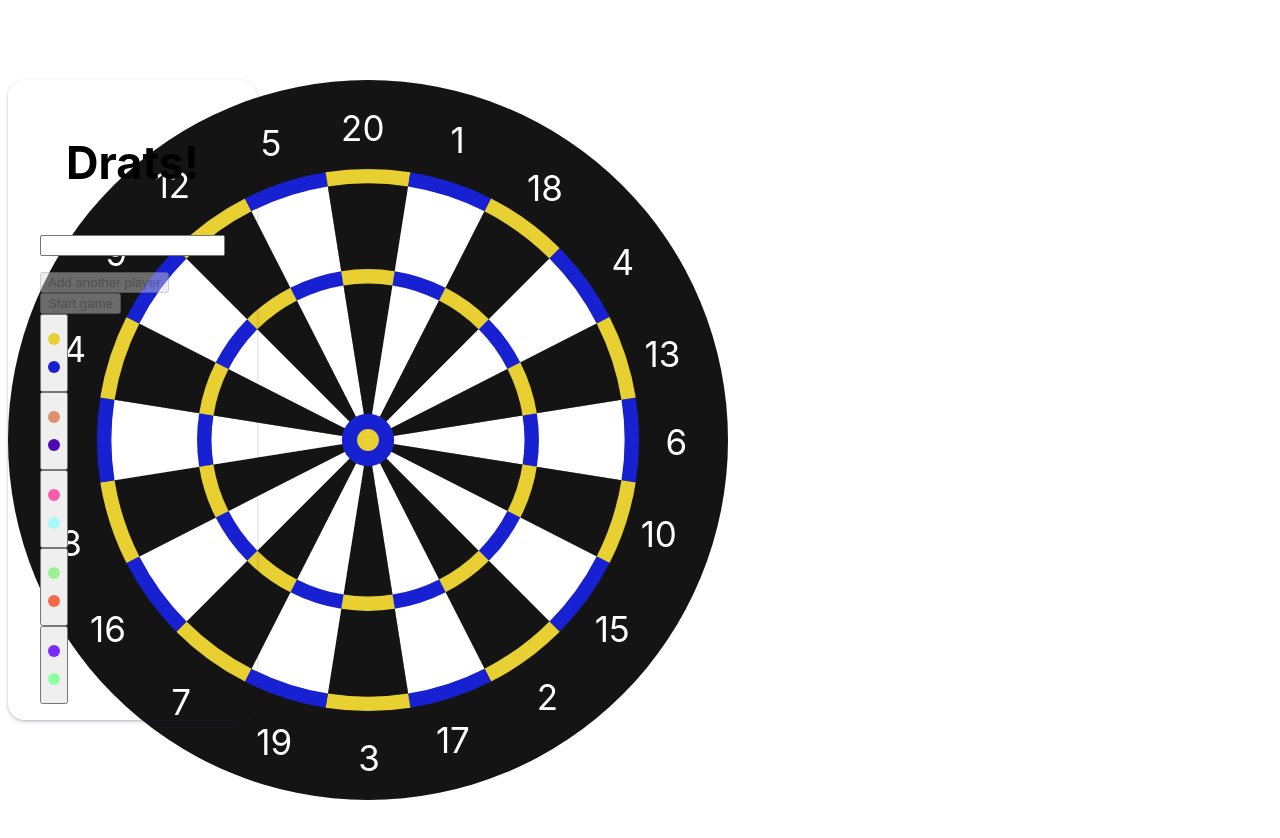
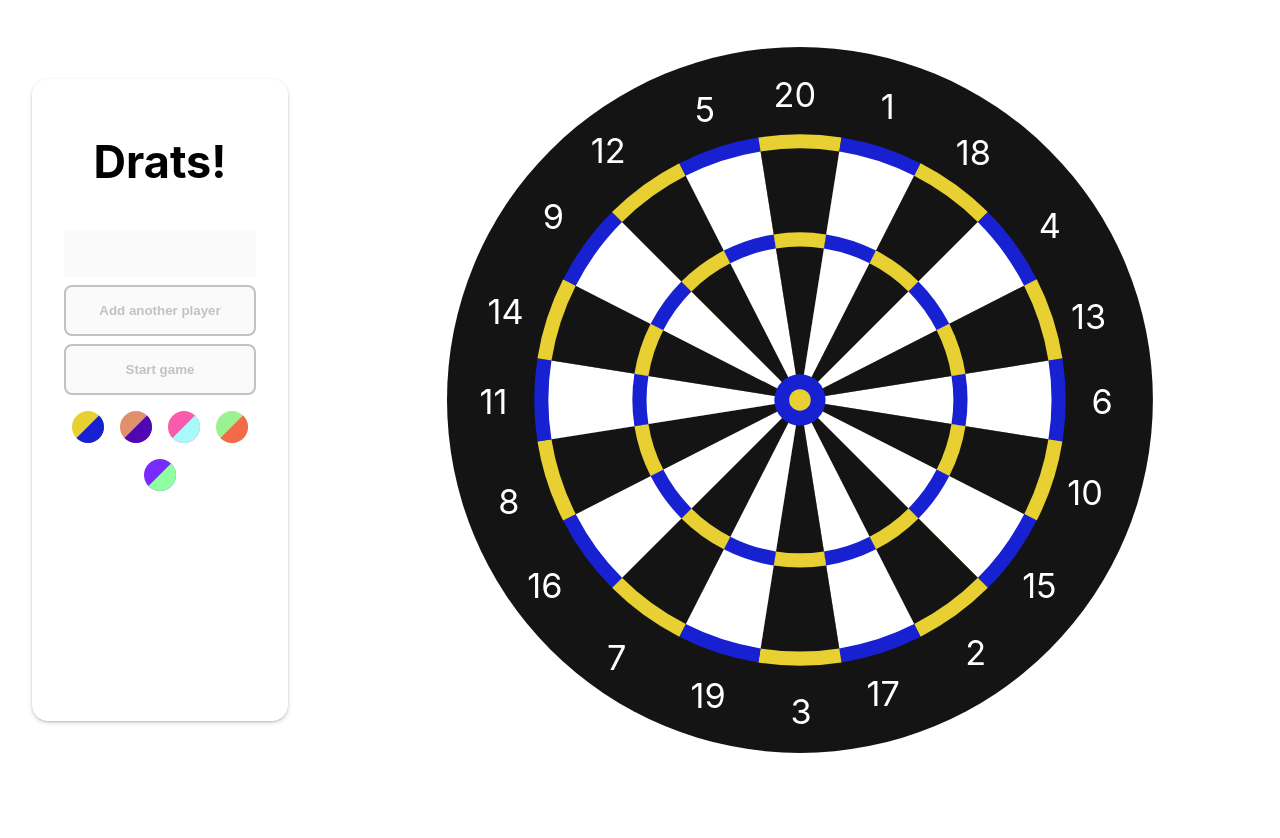
Before and after one commit to domtronn/project-drats, a Svelte app: page / in a window 1280 px wide. Shown: the top 838 px of the page. After the commit the page ends 800 px from the top, so only its background shows below. Built offline with nearby package versions, Linux system fonts and the light colour scheme; what darts-scorer-core would draw is missing.

Commit message:
Put it on the grid, use color interpolation, and enable names

```diff
--- a/package.json
+++ b/package.json
@@ -17,7 +17,9 @@
   },
   "dependencies": {
     "boardgame.io": "^0.42.2",
+    "color": "^3.1.3",
     "darts-scorer-core": "^1.3.0",
+    "mix-color": "^1.1.2",
     "sirv-cli": "^1.0.0"
   }
 }
--- a/public/global.css
+++ b/public/global.css
@@ -7,17 +7,19 @@
   --light: white;
 }
 
+body {
+  margin: 0;
+}
+
 main {
   align-content: center;
   box-sizing: border-box;
-  display: grid;
   font-family: 'SF Pro Text', 'SF Pro Icons', 'Helvetica Neue', 'Helvetica',
     'Arial', sans-serif;
   hyphens: auto;
   line-height: 1.65;
   margin: 0 auto;
   min-height: 100vh;
-  padding: 72px 0;
   text-align: center;
 }
 h1 {
--- a/src/App.svelte
+++ b/src/App.svelte
@@ -10,10 +10,11 @@
   import ConfettiWinner from './components/ConfettiSvelte.svelte'
   import Fireworks from './components/Fireworks.svelte'
 
-  let game, gameover, state
+  let game, gameover, state, players
 
-  const startGame = (players) => {
-    game = Client({ game: Darts, numPlayers: players.length })
+  const startGame = (p) => {
+    players = p
+    game = Client({ game: Darts, numPlayers: p.length })
     game.start()
     state = game.getState()
   }
@@ -28,17 +29,29 @@
 </script>
 
 <style>
+  main {
+    height: 100vh;
+    width: 100vw;
+
+    display: grid;
+    grid-template-columns: 1fr 3fr;
+    grid-template-rows: 1fr 15fr 1fr;
+    gap: 0px 0px;
+    grid-template-areas:
+      ". ."
+      "Form Dartboard"
+      ". .";
+  }
 </style>
 
 <main>
-
-{#if !state}
-  <GameForm onSubmit={startGame} />
-  <Board />
-{:else}
-  <Game state={state} />
-  <Board onClick={move(game && game.moves.hitDart)}/>
-{/if}
+  {#if !state || !players}
+    <GameForm onSubmit={startGame} />
+    <Board />
+  {:else}
+    <Game state={state} players={players} />
+    <Board onClick={move(game && game.moves.hitDart)}/>
+  {/if}
 
 {#if gameover}
   <ConfettiWinner
--- a/src/Game.svelte
+++ b/src/Game.svelte
@@ -1,5 +1,6 @@
 <script>
-  export let state
+  export let state, players
+  console.log(players)
 
   import ScoreTable from './components/ScoreTable.svelte'
   import { DartsStub } from './game'
@@ -17,7 +18,7 @@
 
 <ScoreTable
   active={player}
-  players={Object.keys(scores)}
+  players={players}
   scores={scores}
   throws={throws}
   />
--- a/src/GameForm.svelte
+++ b/src/GameForm.svelte
@@ -1,5 +1,7 @@
 <script>
   import { onMount } from 'svelte'
+  import Color from 'color'
+
   export let onSubmit = _ => _
 
   let value = ''
@@ -23,6 +25,11 @@
 
   const setTheme = ([primary, secondary, dark, light]) => {
     const doc = document.documentElement
+    ;[...Array(9)]
+      .forEach((_, i) => {
+        doc.style.setProperty(`--t${i}`, Color(primary).mix(Color(secondary), i / 8).saturate(0.5).hex())
+      })
+
     doc.style.setProperty('--primary', primary)
     doc.style.setProperty('--secondary', secondary)
     dark && doc.style.setProperty('--dark', dark)
@@ -40,38 +47,114 @@
 
 <style>
   div {
+    grid-area: Form;
+
     border-radius: 16px;
-    position: absolute;
     padding: 16px 32px;
+    margin: 32px;
 
     box-shadow: rgba(50, 50, 93, 0.25) 0px 2px 5px -1px, rgba(0, 0, 0, 0.3) 0px 1px 3px -1px;
   }
 
+  input, button {
+    margin-bottom: 8px;
+  }
+
+  input {
+    border: none;
+    outline: none;
+    background-color: #fafafa;
+    padding: 16px;
+    width: calc(100% - 32px);
+  }
+
   button {
+    border: none;
+    outline: none;
+  }
+
+  p button {
+    width: 16px;
+    height: 16px;
+    border-radius: 50%;
+    color: white;
+    background-color: var(--primary);
+  }
+
+  button:hover:not([disabled]) {
+    cursor: pointer;
+  }
+
+  button.btn {
+    width: 100%;
+    padding: 16px 32px;
+    border-radius: 8px;
     display: block;
   }
 
-  button p {
-    width: 12px;
-    height: 12px;
+  button:disabled,
+  button[disabled]
+  {
+    border: 2px solid #c2c2c2;
+    color: #c2c2c2;
+  }
+
+  .secondary {
+    font-weight: bold;
+    border: 2px solid var(--secondary);
+    color: var(--secondary);
+  }
+
+  .primary {
+    font-weight: bold;
+    border: 2px solid var(--primary);
+    color: var(--primary);
+  }
+
+  button.swatch {
+    display: inline-block;
+    margin: 8px;
+
+    width: 32px;
+    height: 32px;
     border-radius: 50%;
+    overflow: hidden;
+    position: relative;
+    transition: transform 0.2s ease-in-out;
+  }
+
+  button.swatch:hover {
+    cursor: pointer;
+    transform: scale(1.1);
+  }
+
+  button.swatch p {
+    margin: 0;
+    width: 46px;
+    height: 46px;
+    transform: rotate(45deg);
+    position: absolute;
+    top: 9px;
+    left: 9px;
   }
 </style>
 
 <div>
   <h1>Drats!</h1>
   {#each players as p, i}
-    <span>{p} <button on:click={removePlayer(i)}>x</button></span>
+    <p>{p} <button on:click={removePlayer(i)}>x</button></p>
   {/each}
   <input bind:value={value} />
-  <pre>{value}</pre>
+
   <button
+    class='btn secondary'
     on:click={addPlayer}
     disabled={addDisabled}
   >
     Add another player
   </button>
   <button
+    class="btn primary"
     on:click={() => onSubmit(players)}
     disabled={submitDisabled}
   >
@@ -80,10 +163,11 @@
 
   {#each colors as c}
     <button
+      class="swatch"
       on:click={() => setTheme(c)}
+      style="background-color: {c[0]};"
       >
-      <p style="background-color: {c[0]}"/>
-      <p style="background-color: {c[1]}"/>
+      <p style="background-color: {c[1]};" />
     </button>
   {/each}
 
--- a/src/components/Board.svelte
+++ b/src/components/Board.svelte
@@ -43,17 +43,14 @@
 
 <style>
   svg {
-    max-height: 90vh;
+    margin: 0 auto;
+    grid-area: Dartboard;
+    height: 100%;
     width: auto;
   }
 
   path {
     transition: fill 0.2s ease-in-out, transform 0.2s ease-in;
-  }
-
-  path:hover {
-    cursor: pointer;
-    transform: scale(1.1);
   }
 </style>
 
--- a/src/components/ConfettiSvelte.svelte
+++ b/src/components/ConfettiSvelte.svelte
@@ -68,5 +68,5 @@
 </div>
 
 {#each confetti as c}
-  <span style="background-color: var(--{c.i % 2 ? 'primary' : 'secondary'}); opacity: {Math.abs((c.opacity % 1) - 0.5) + 0.5}; left: {c.x}%; top: {c.y}%; transform: scale({c.r})"></span>
+  <span style="background-color: var(--t{c.i % 9}); opacity: {Math.abs((c.opacity % 1) - 0.5) + 0.5}; left: {c.x}%; top: {c.y}%; transform: scale({c.r})"></span>
 {/each}
--- a/src/components/Firework.svelte
+++ b/src/components/Firework.svelte
@@ -61,5 +61,5 @@
 </style>
 
 {#each lights as l}
-  <span style="background-color: var(--{l.i % 2 ? 'primary' : 'secondary'}); opacity: {l.opacity}; top: {l.y}px; left: {l.x}px;" />
+  <span style="background-color: var(--t{l.i % 9}); opacity: {l.opacity}; top: {l.y}px; left: {l.x}px;" />
 {/each}
--- a/src/components/ScoreTable.svelte
+++ b/src/components/ScoreTable.svelte
@@ -1,5 +1,6 @@
 <script>
   export let players, scores, throws, active
+  console.log(players)
 </script>
 
 <style>
```
Also changed, not shown: 1 other file (tests, documents, lock files or other folders).
